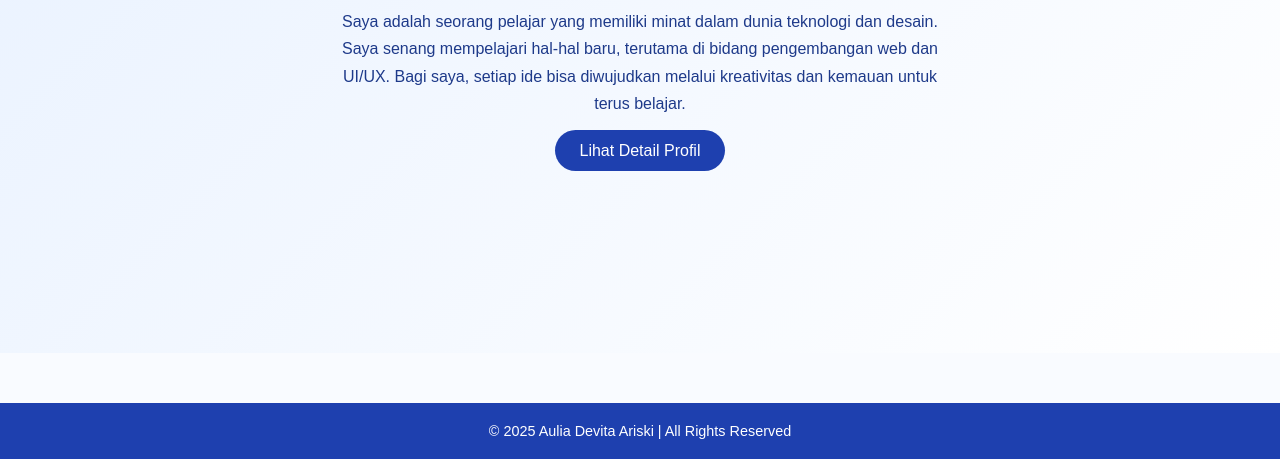
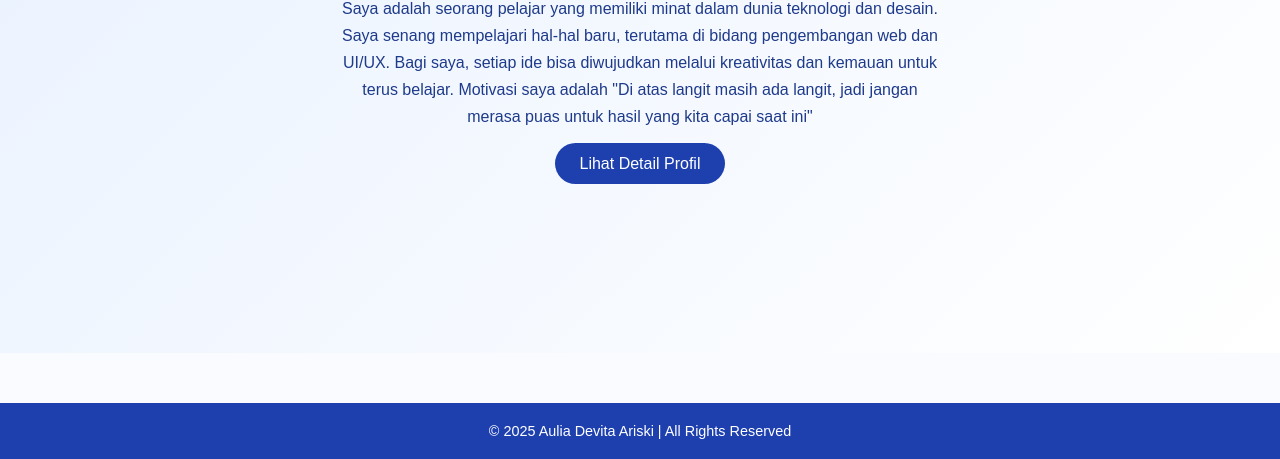
Before and after one commit to auliaariski2507-oss/website-aulia, a plain HTML site: page index.html in a window 1280 px wide. Shown: the part 547-1006 px from the top of the page. Drawn offline with Linux system fonts and the light colour scheme.

Commit message:
Update index.html

```diff
--- a/index.html
+++ b/index.html
@@ -28,6 +28,7 @@
         Saya adalah seorang pelajar yang memiliki minat dalam dunia teknologi dan desain.
         Saya senang mempelajari hal-hal baru, terutama di bidang pengembangan web dan UI/UX.
         Bagi saya, setiap ide bisa diwujudkan melalui kreativitas dan kemauan untuk terus belajar.
+        Motivasi saya adalah "Di atas langit masih ada langit, jadi jangan merasa puas untuk hasil yang kita capai saat ini"
       </p>
       <a href="detail.html" class="btn">Lihat Detail Profil</a>
     </div>
```
